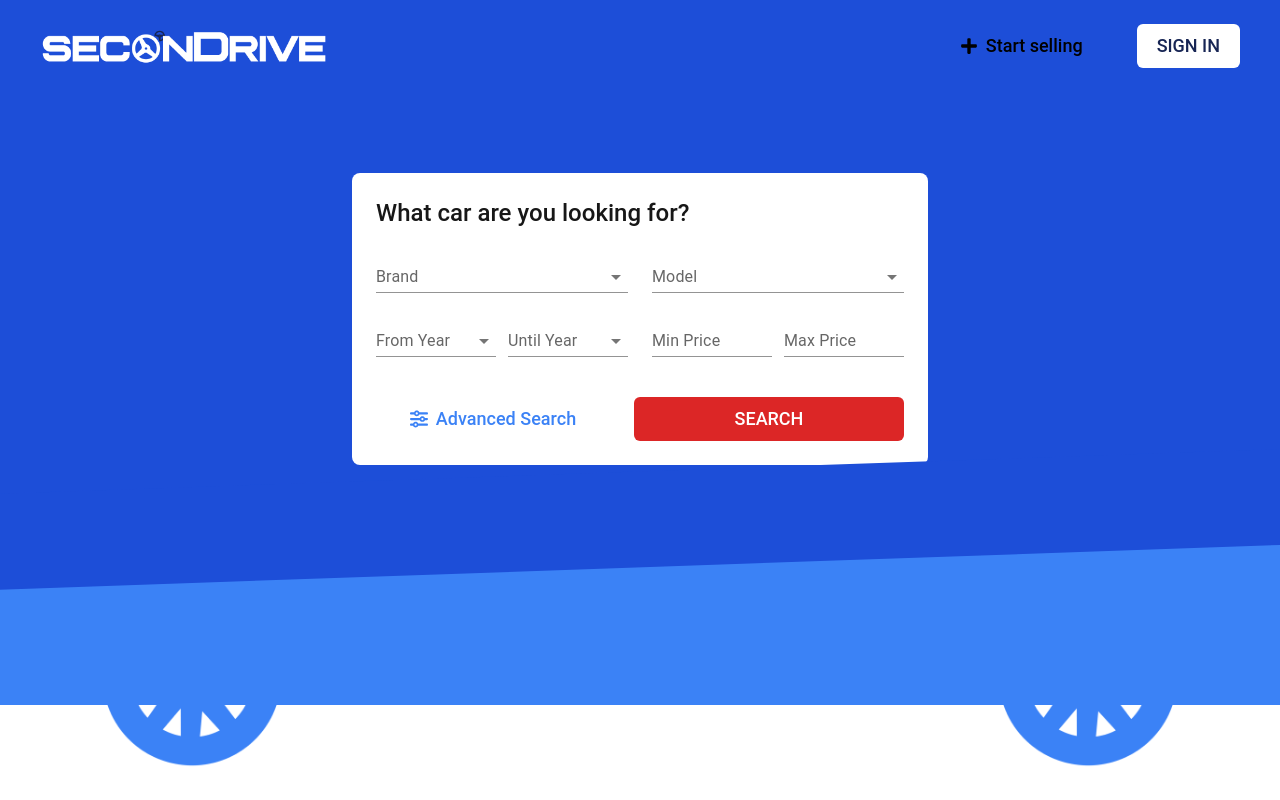
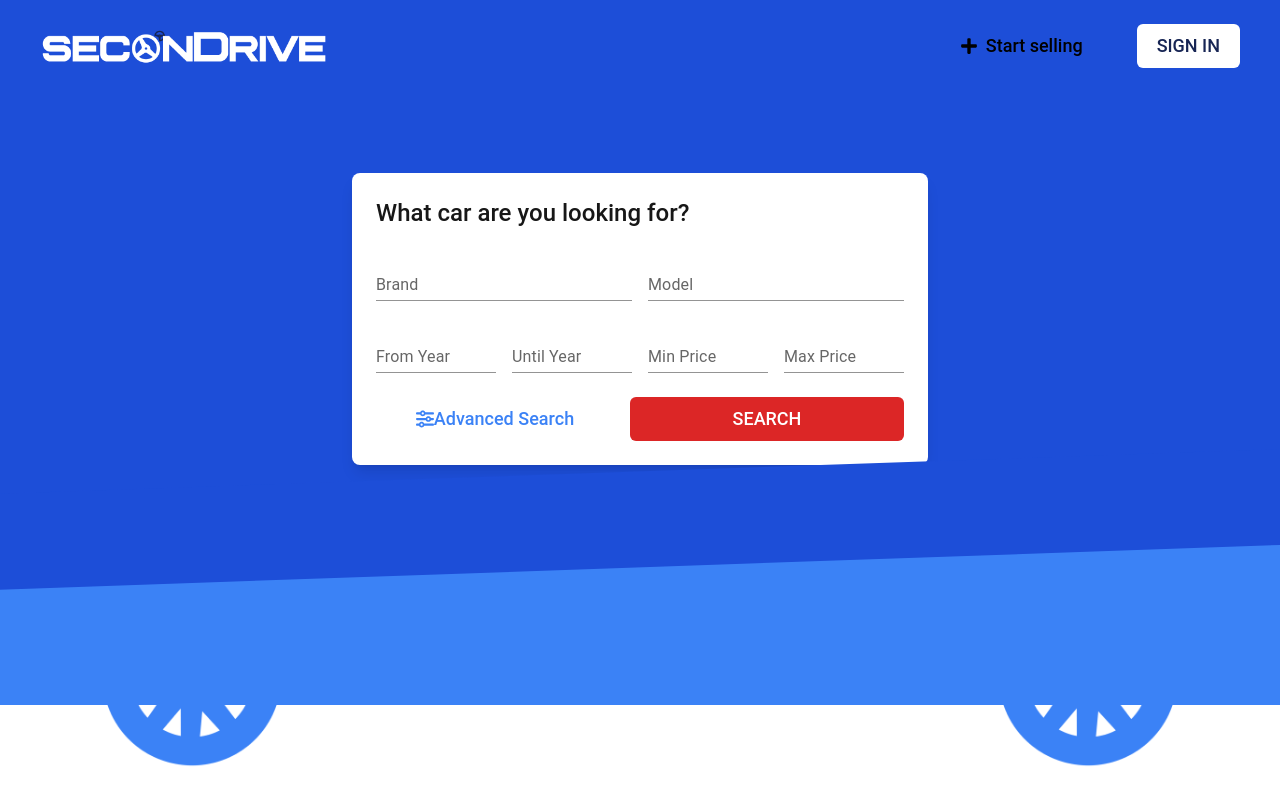
Before and after one commit to B1CA16/mern-used-cars, a React (Vite) app in the folder frontend/: page / in a window 1280 px wide. Built offline with nearby package versions, Linux system fonts and the light colour scheme.

Commit message:
FormComponent

```diff
--- a/frontend/src/components/FormComponent .jsx
+++ b/frontend/src/components/FormComponent .jsx
@@ -1,6 +1,5 @@
-// FormComponent.js
 import React, { useState } from 'react';
-import { FormControl, InputLabel, MenuItem, Select, TextField } from '@mui/material';
+import { Autocomplete, TextField } from '@mui/material';
 import { FaSliders } from 'react-icons/fa6';
 
 const FormComponent = () => {
@@ -11,99 +10,68 @@ const FormComponent = () => {
   const [minPrice, setMinPrice] = useState('');
   const [maxPrice, setMaxPrice] = useState('');
 
-  const handleMakeChange = (event) => setMake(event.target.value);
-  const handleModelChange = (event) => setModel(event.target.value);
-  const handleFromYearChange = (event) => setFromYear(event.target.value);
-  const handleUntilYearChange = (event) => setUntilYear(event.target.value);
-  const handleMinPriceChange = (event) => setMinPrice(event.target.value);
-  const handleMaxPriceChange = (event) => setMaxPrice(event.target.value);
+  // Sample data
+  const makes = ['Toyota', 'Honda', 'Ford'];
+  const models = ['Camry', 'Civic', 'F-150'];
+  const years = [2023, 2022, 2021, 2020, 2019];
 
   return (
-    <form className="w-full max-w-xl bg-white p-6 rounded-lg space-y-4">
-      <h1 className='text-neutral-900 text-2xl font-medium'>What car are you looking for?</h1>
-      <div className="flex space-x-6">
+    <form className="w-full max-w-xl bg-white p-6 rounded-lg shadow-lg space-y-6">
+      <h1 className='text-neutral-900 text-2xl font-medium mb-4'>What car are you looking for?</h1>
+
+      <div className="flex flex-wrap gap-4 mb-4">
         {/* Brand */}
-        <FormControl fullWidth variant="standard">
-          <InputLabel id="make-label">Brand</InputLabel>
-          <Select
-            labelId="make-label"
-            id="make"
-            value={make}
-            label="Brand"
-            onChange={handleMakeChange}
-          >
-            <MenuItem value={'Toyota'}>Toyota</MenuItem>
-            <MenuItem value={'Honda'}>Honda</MenuItem>
-            <MenuItem value={'Ford'}>Ford</MenuItem>
-          </Select>
-        </FormControl>
+        <Autocomplete
+          freeSolo
+          options={makes}
+          value={make}
+          onChange={(event, newValue) => setMake(newValue)}
+          renderInput={(params) => <TextField {...params} label="Brand" variant="standard" />}
+          className="flex-1"
+        />
 
         {/* Model */}
-        <FormControl fullWidth variant="standard">
-          <InputLabel id="model-label">Model</InputLabel>
-          <Select
-            labelId="model-label"
-            id="model"
-            value={model}
-            label="Model"
-            onChange={handleModelChange}
-          >
-            <MenuItem value={'Camry'}>Camry</MenuItem>
-            <MenuItem value={'Civic'}>Civic</MenuItem>
-            <MenuItem value={'F-150'}>F-150</MenuItem>
-          </Select>
-        </FormControl>
+        <Autocomplete
+          freeSolo
+          options={models}
+          value={model}
+          onChange={(event, newValue) => setModel(newValue)}
+          renderInput={(params) => <TextField {...params} label="Model" variant="standard" />}
+          className="flex-1"
+        />
       </div>
 
-      <div className="flex space-x-6">
+      <div className="flex flex-wrap gap-4 mb-4">
         {/* Year Range */}
-        <div className="flex flex-1 space-x-3">
-          <FormControl fullWidth variant="standard">
-            <InputLabel id="from-year-label">From Year</InputLabel>
-            <Select
-              labelId="from-year-label"
-              id="from-year"
-              value={fromYear}
-              label="From Year"
-              onChange={handleFromYearChange}
-            >
-              <MenuItem value={2023}>2023</MenuItem>
-              <MenuItem value={2022}>2022</MenuItem>
-              <MenuItem value={2021}>2021</MenuItem>
-              <MenuItem value={2020}>2020</MenuItem>
-              <MenuItem value={2019}>2019</MenuItem>
-              {/* Add more years as needed */}
-            </Select>
-          </FormControl>
+        <div className="flex flex-1 gap-4">
+          <Autocomplete
+            freeSolo
+            options={years.map(year => year.toString())}
+            value={fromYear}
+            onChange={(event, newValue) => setFromYear(newValue)}
+            renderInput={(params) => <TextField {...params} label="From Year" variant="standard" />}
+            className="flex-1"
+          />
 
-          <FormControl fullWidth variant="standard">
-            <InputLabel id="until-year-label">Until Year</InputLabel>
-            <Select
-              labelId="until-year-label"
-              id="until-year"
-              value={untilYear}
-              label="Until Year"
-              onChange={handleUntilYearChange}
-            >
-              <MenuItem value={2023}>2023</MenuItem>
-              <MenuItem value={2022}>2022</MenuItem>
-              <MenuItem value={2021}>2021</MenuItem>
-              <MenuItem value={2020}>2020</MenuItem>
-              <MenuItem value={2019}>2019</MenuItem>
-              {/* Add more years as needed */}
-            </Select>
-          </FormControl>
+          <Autocomplete
+            freeSolo
+            options={years.map(year => year.toString())}
+            value={untilYear}
+            onChange={(event, newValue) => setUntilYear(newValue)}
+            renderInput={(params) => <TextField {...params} label="Until Year" variant="standard" />}
+            className="flex-1"
+          />
         </div>
 
         {/* Price Range */}
-        <div className="flex flex-1 space-x-3">
+        <div className="flex flex-1 gap-4">
           <TextField
             fullWidth
             variant="standard"
             label="Min Price"
             type="number"
             value={minPrice}
-            onChange={handleMinPriceChange}
+            onChange={(event) => setMinPrice(event.target.value)}
           />
           <TextField
             fullWidth
@@ -111,15 +79,15 @@ const FormComponent = () => {
             label="Max Price"
             type="number"
             value={maxPrice}
-            onChange={handleMaxPriceChange}
+            onChange={(event) => setMaxPrice(event.target.value)}
           />
         </div>
       </div>
 
       {/* Search */}
-      <div className='flex space-x-6 pt-6 justify-between'>
-        <a href="#" className="text-blue-500 flex-1 flex gap-2 items-center justify-center font-medium text-lg border-2 rounded-md border-transparent hover:scale-105 hover:border-neutral-400 group transition duration-300 hover:text-neutral-500">
-          <FaSliders /> Advanced Search
+      <div className='flex flex-wrap gap-4'>
+        <a href="#" className="text-blue-500 flex-1 flex items-center justify-center font-medium text-lg border-2 rounded-md border-transparent hover:scale-105 hover:border-neutral-400 group transition duration-300 hover:text-neutral-500">
+          <FaSliders className='transform transition-transform duration-300 group-hover:scale-110' /> Advanced Search
         </a>
         <button className='flex-1 bg-red-600 text-white uppercase font-medium text-lg px-5 py-2 rounded-md hover:scale-105 hover:bg-red-500 transition duration-300'>
           Search
```
